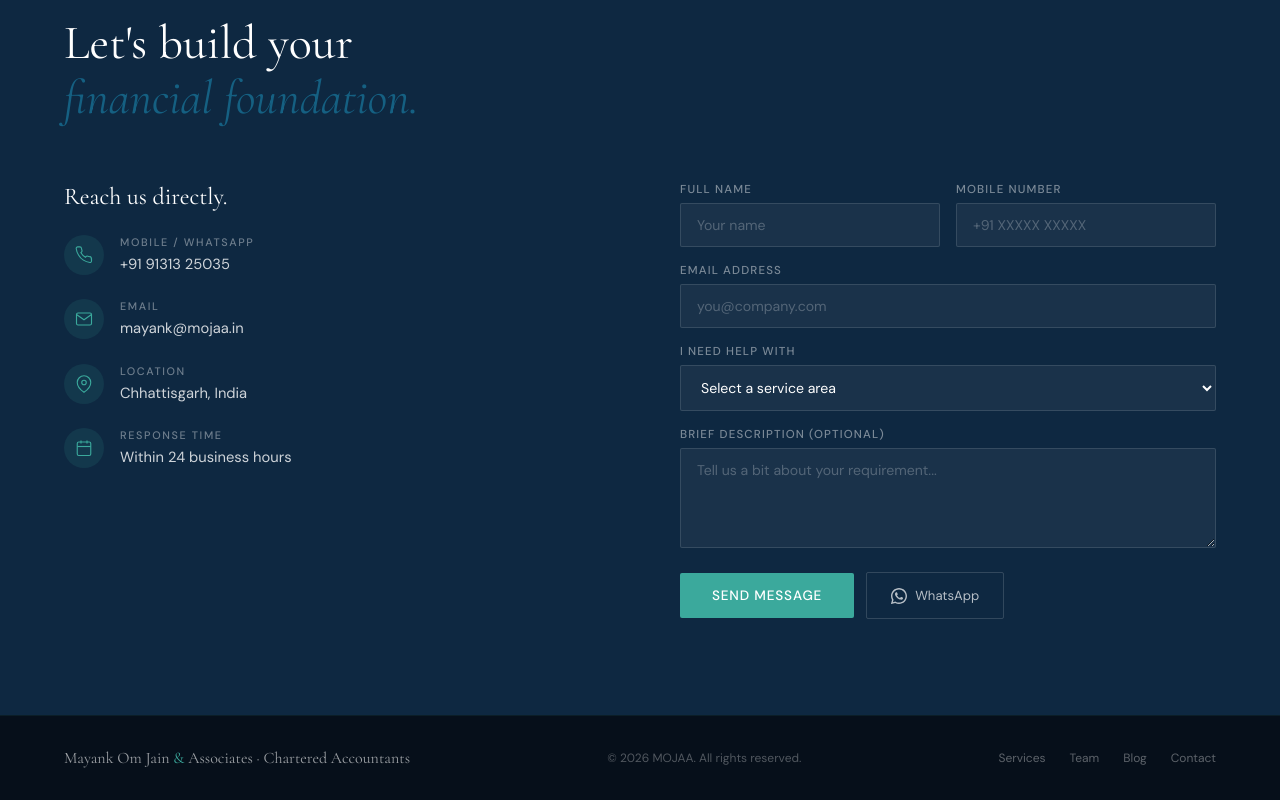
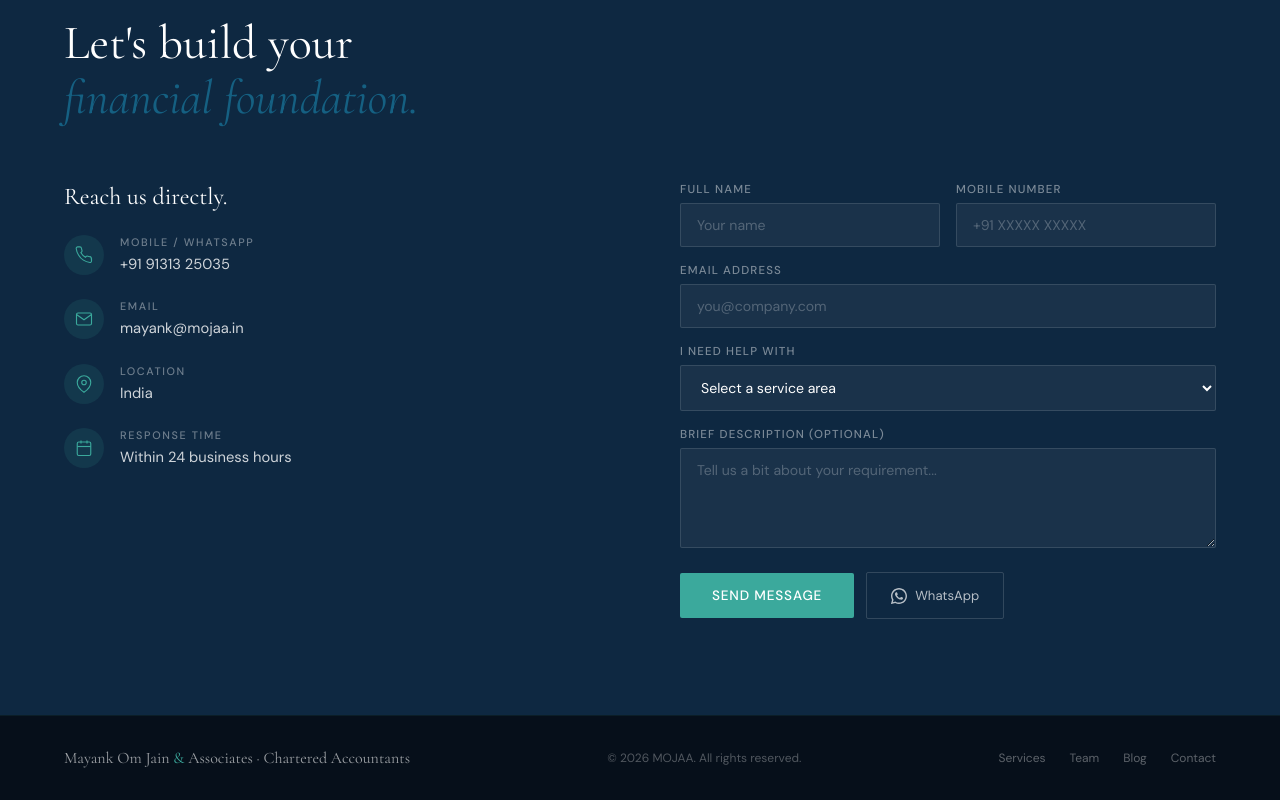
Before and after one commit to Mojaa97/Mojaa-website, a Next.js app: page / in a window 1280 px wide. Shown: the part 6166-6966 px from the top of the page. Built offline with nearby package versions, Linux system fonts and the light colour scheme.

Commit message:
Update index.js
Change location from chattisgrah to India

```diff
--- a/pages/index.js
+++ b/pages/index.js
@@ -218,7 +218,7 @@ export default function Home({ allPostsData }) {
             </div>
             <div className="contact-item">
               <div className="contact-icon"><svg viewBox="0 0 24 24" fill="none" stroke="currentColor" strokeWidth="1.5"><path d="M21 10c0 7-9 13-9 13s-9-6-9-13a9 9 0 0 1 18 0z"/><circle cx="12" cy="10" r="3"/></svg></div>
-              <div><div className="contact-label">Location</div><div className="contact-value">Chhattisgarh, India</div></div>
+              <div><div className="contact-label">Location</div><div className="contact-value">India</div></div>
             </div>
             <div className="contact-item">
               <div className="contact-icon"><svg viewBox="0 0 24 24" fill="none" stroke="currentColor" strokeWidth="1.5"><rect x="3" y="4" width="18" height="18" rx="2" ry="2"/><line x1="16" y1="2" x2="16" y2="6"/><line x1="8" y1="2" x2="8" y2="6"/><line x1="3" y1="10" x2="21" y2="10"/></svg></div>
```
